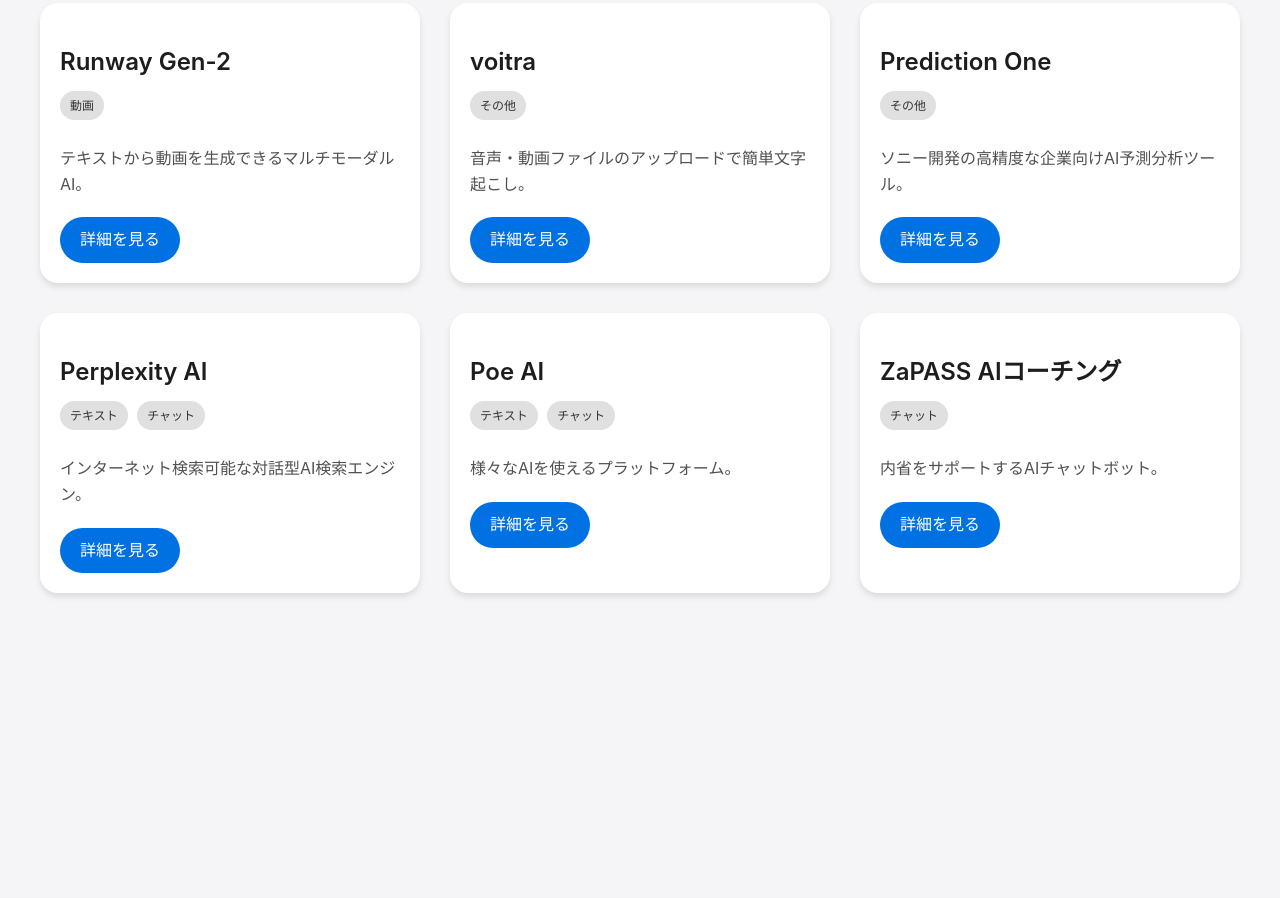
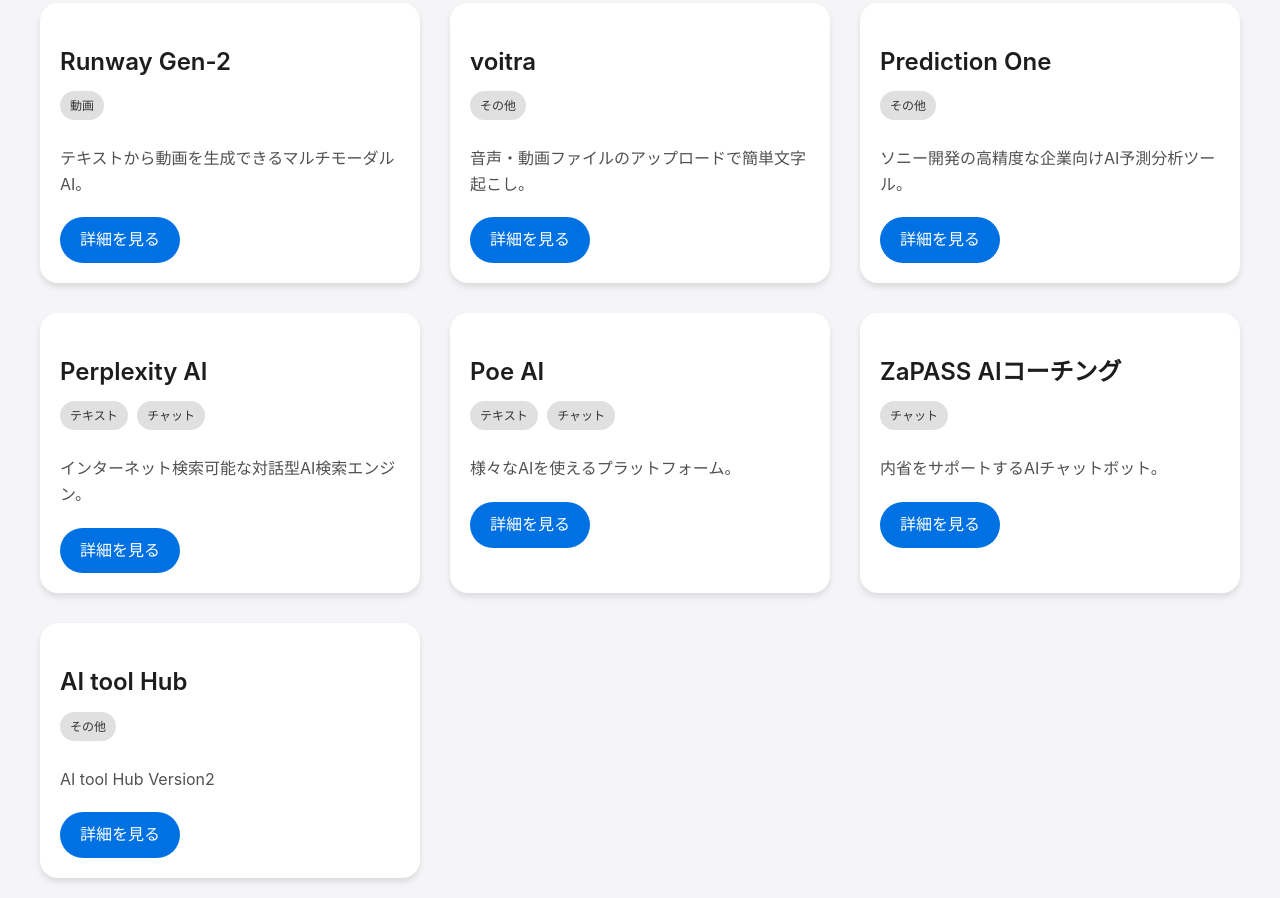
Before and after one commit to ren-atmo/atomo, a plain HTML site: page index.html in a window 1280 px wide. Shown: the part 3120-4018 px from the top of the page. Before the commit the page ends 3733 px from the top, so only its background shows below. Drawn offline with Linux system fonts and the light colour scheme.

Commit message:
Update index.html

```diff
--- a/index.html
+++ b/index.html
@@ -394,6 +394,14 @@
                     <a href="https://zapass.co/news/2306211000" class="tool-link">詳細を見る</a>
                 </div>
             </div>
+            <div class="tool-card" data-labels="other">
+                <div class="tool-content">
+                    <h2 class="tool-name">AI tool Hub</h2>
+                    <span class="tool-label">その他</span>
+                    <p class="tool-description">AI tool Hub Version2</p>
+                    <a href="https://ren-atmo.github.io/atomo/ver2.html" class="tool-link">詳細を見る</a>
+                </div>
+            </div>
         </div>
     </div>
     <script>
```
